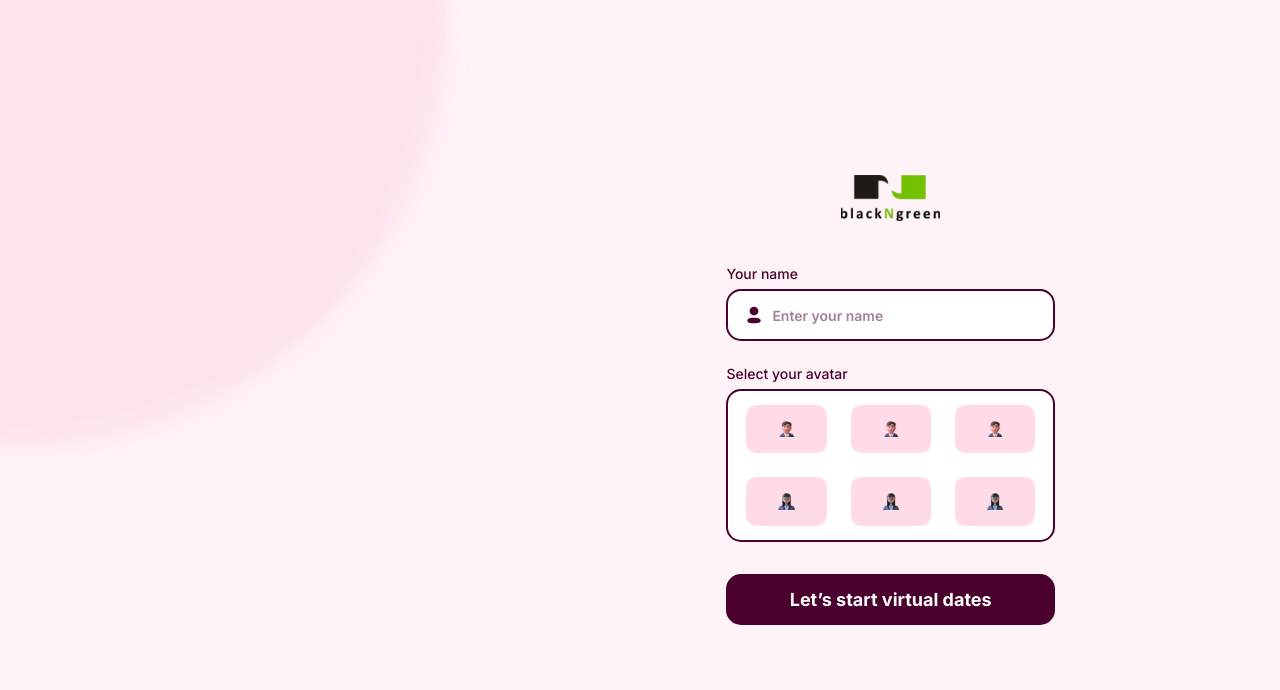
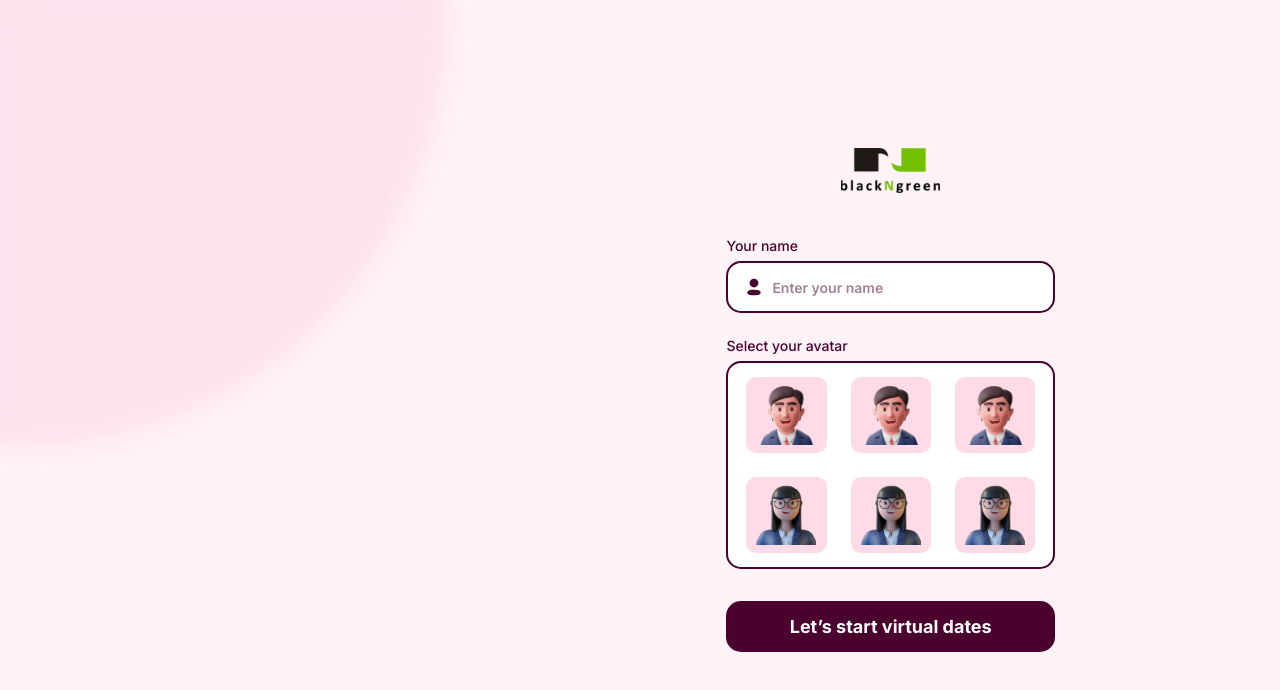
Before and after one commit to hrithikwins/Feb-Screen, a Next.js app: page / in a window 1280 px wide. Shown: the top 690 px of the page. Built offline with nearby package versions, Linux system fonts and the light colour scheme.

Commit message:
made it responsive

```diff
--- a/src/app/page.tsx
+++ b/src/app/page.tsx
@@ -6,20 +6,20 @@ import { Fade, Slide } from "react-awesome-reveal";
 
 const Profiles = ({ man }: any) => {
   return (
-    <div className="bg-[#FFDBE8] lg:px-8 px-3 flex items-center justify-center rounded-[10px]  py-2 lg:py-4">
+    <div className="bg-[#FFDBE8] cursor-pointer w-full  flex items-center justify-center rounded-[10px] ">
       {man ? (
         <Image
           src={"/Images/man.svg"}
           alt="Man Image"
           width={60}
           height={40}
-          className="cursor-pointer"
+          className="cursor-pointer my-2"
         />
       ) : (
         <Image
           src={"/Images/women.svg"}
           alt="Man Image"
-          className="cursor-pointer"
+          className="cursor-pointer my-2"
           width={60}
           height={40}
         />
@@ -65,7 +65,7 @@ export default function Home() {
     <main className="min-h-screen  flex items-center lg:px-20 px-4   py-10 lg:py-0  justify-center bg-[#fff3f8]">
       <div className="bg-pink-500 lg:scale-100 scale-[20%] blur-lg  h-[845px] left-[-400px] top-[-400px] opacity-10 rounded-full backdrop-blur-lg w-[845px] hidden lg:block absolute z-50"></div>
 
-      <div className="flex flex-row  justify-center lg:gap-x-32  w-screen">
+      <div className="flex flex-row  justify-center items-center lg:gap-x-32  w-screen">
         <div className="w-1/3 lg:block hidden  ">
           <Slide triggerOnce direction="left">
             <Fade triggerOnce>
@@ -126,9 +126,9 @@ export default function Home() {
               >
                 Select your avatar
               </label>
-              <div className="rounded-[15px] w-full mt-1  px-4 bg-white flex items-center py-3 border-[2px] border-[#4A012E]">
-                <Slide direction="down">
-                  <div className="grid grid-flow-row  w-full grid-cols-3 gap-5">
+              <div className="rounded-[15px]  w-full mt-1  px-4 bg-white  items-center py-3 border-[2px] border-[#4A012E]">
+                <Slide direction="down" triggerOnce>
+                  <div className="grid grid-flow-row  justify-between w-full grid-cols-3 gap-5">
                     {data.map((item: any, index: any) => {
                       return (
                         <div
@@ -142,7 +142,12 @@ export default function Home() {
                           }}
                           key={index}
                         >
-                          <Fade damping={0.1} direction="down" delay={200}>
+                          <Fade
+                            triggerOnce
+                            damping={0.1}
+                            direction="down"
+                            delay={300}
+                          >
                             <Profiles man={item.men} />
                           </Fade>
                         </div>
--- a/src/components/Button.tsx
+++ b/src/components/Button.tsx
@@ -4,7 +4,7 @@ import { Slide } from "react-awesome-reveal";
 const Button = () => {
   return (
     <div className="w-full">
-      <Slide triggerOnce className="w-full" direction="down">
+      <Slide triggerOnce className="w-full" direction="up">
         <button className="w-full bg-[#4A012E] text-white py-3 text-center font-[700] text-[18px] rounded-[15px] mt-8">
           Let’s start virtual dates
         </button>
```
